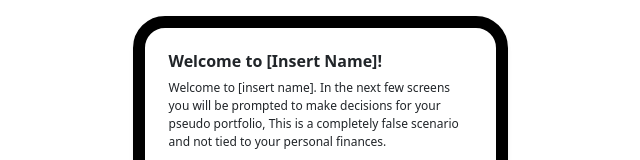
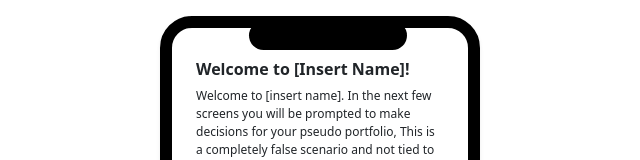
Before and after one commit to deshmukhanjali167/mobileapp, an Angular app: page /home in a window 1280 px wide. Shown: the top 160 px of the page, without its empty margins (320-960 px from the left). Built offline with nearby package versions, Linux system fonts and the light colour scheme.

Commit message:
new changes

```diff
--- a/src/app/component/firstpage/firstpage.component.css
+++ b/src/app/component/firstpage/firstpage.component.css
@@ -1,8 +1,8 @@
 .wrapper {
+    width: 320px;
+    border: 12px solid black;
     border-radius: 32px;
-    width: 375px;
-    border: 12px solid black;
-    /* border-radius: 50px; */
+
 }
 
  .font_size {
@@ -66,7 +66,7 @@
      border: black;
      width: 158px;
      height: 29px;
-     top: -7px;
+     top: -9px;
      left: 77px;
      background-color: black;
  }
@@ -148,6 +148,16 @@
     .wrapper {
         border:none;
     }
+
+    .mobile-shape {
+        border: none;
+        width: 0px;
+        height: 0px;
+        top: none;
+        left: none;
+        background-color: none;
+    }
+
   }
 
 @media only screen and (min-width: 1200px) {
@@ -156,4 +166,15 @@
     border: 12px solid black;
     /* border-radius: 50px; */
 }
+.mobile-shape {
+    border-radius: 50px;
+    border: black;
+    width: 158px;
+    height: 29px;
+    top: -7px;
+    left: 77px;
+    background-color: black;
 }
+
+
+}
--- a/src/app/component/firstpage/firstpage.component.html
+++ b/src/app/component/firstpage/firstpage.component.html
@@ -1,6 +1,10 @@
    <!-- first page -->
-   <div class="container-sm" style="width:375px">
-    <div class=" main-wrapper wrapper shadow-sm  p-3 mt-3">
+   <div class="container-sm" style="width:320px">
+    <div class=" main-wrapper wrapper position-relative  shadow-sm  p-3 mt-3">
+        <div class="mobile-wrapper  ">
+            <div class="mobile-shape  position-absolute">
+            </div>
+        </div>
         <!-- progress bar section -->
         <div class="row">
             <div class="col-12">
--- a/src/app/component/home/home.component.css
+++ b/src/app/component/home/home.component.css
@@ -3,7 +3,7 @@
 
 .wrapper {
     border-radius: 32px;
-    width: 375px;
+    width: 320px;
     border: 12px solid black;
     /* border-radius: 50px; */
 }
@@ -15,10 +15,33 @@
 .mini_font {
     font-size: 9px;
 }
-@media only screen and (min-width: 320px) {
+ /* mobile top shape */
+ .mobile-shape {
+    border-radius: 50px;
+    border: black;
+    width: 158px;
+    height: 29px;
+    top: -9px;
+    left: 77px;
+    background-color: black;
+}
+
+
+
+  @media only screen and (min-width: 320px) {
     .wrapper {
         border:none;
     }
+
+    .mobile-shape {
+        border: none;
+        width: 0px;
+        height: 0px;
+        top: none;
+        left: none;
+        background-color: none;
+    }
+
   }
 
 @media only screen and (min-width: 1200px) {
@@ -27,4 +50,15 @@
     border: 12px solid black;
     /* border-radius: 50px; */
 }
-  }
+.mobile-shape {
+    border-radius: 50px;
+    border: black;
+    width: 158px;
+    height: 29px;
+    top: -7px;
+    left: 77px;
+    background-color: black;
+}
+
+
+}
--- a/src/app/component/home/home.component.html
+++ b/src/app/component/home/home.component.html
@@ -1,9 +1,13 @@
 
 <!-- home page -->
 <div class="container-sm" >
-    <div class="main-wrapper d-flex justify-content-center">
+    <div class="main-wrapper d-flex justify-content-center ">
         <div class="wrapper shadow-sm  position-relative  px-4 pt-4 mt-3">
-        <h5 class="fw-bold fs-6"> Welcome to [Insert Name]!</h5>
+            <div class="mobile-wrapper  ">
+                <div class="mobile-shape  position-absolute">
+                </div>
+            </div>
+        <h5 class="fw-bold fs-6 pt-2"> Welcome to [Insert Name]!</h5>
         <div class="font_size">
             <p> Welcome to [insert name]. In the next few
                 screens you will be prompted to make decisions
```
